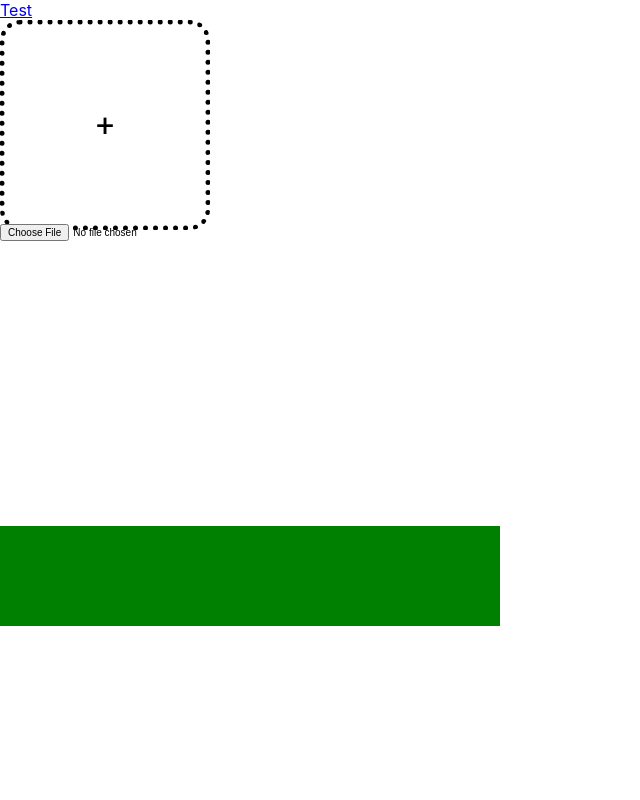
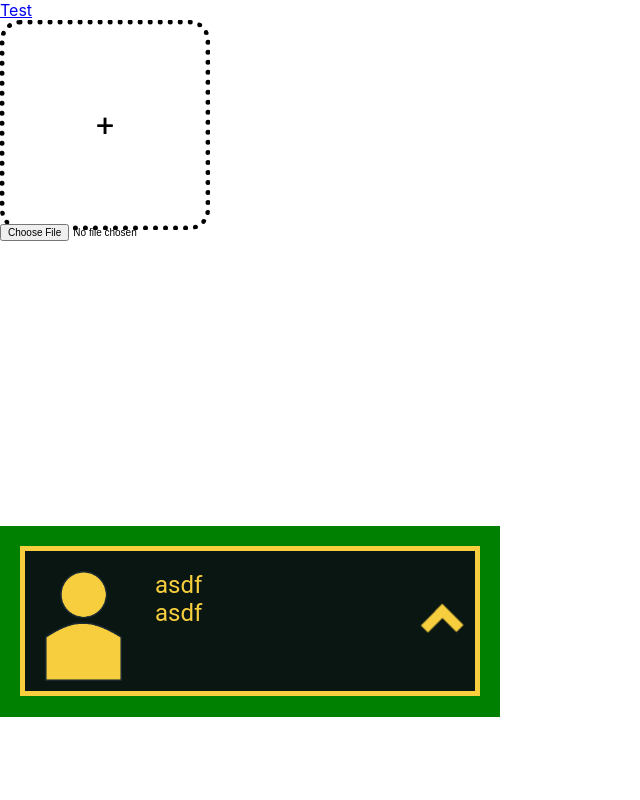
Before and after one commit to devteamepic/frontend, a React (Create React App) app: page /test in a window 1280 px wide. Shown: the top 800 px of the page, without its empty margins (0-640 px from the left). Built offline with nearby package versions, Linux system fonts and the light colour scheme.

Commit message:
rotation

```diff
--- a/src/components/core/atoms/Icon/Icon.js
+++ b/src/components/core/atoms/Icon/Icon.js
@@ -5,9 +5,10 @@ import v from '../../../../misc/images/v.png'
 import fileIcon from '../../../../misc/images/fileIcon.png'
 import profIcon from '../../../../misc/images/profIcon.png'
 
-const Icon = ({ icon, heightParam, widthParam, ...props }) => {
+const Icon = ({ icon, heightParam, widthParam, degree, ...props }) => {
     const [height] = useState(heightParam)
     const [width] = useState(widthParam)
+    const [rotateDegree, setRotateDegree] = useState(degree)
     const [icons] = useState({
         cross: cross,
         v: v,
@@ -15,8 +16,15 @@ const Icon = ({ icon, heightParam, widthParam, ...props }) => {
         person: profIcon
     })
 
+    console.log(rotateDegree)
+
+    useEffect(() => {
+        setRotateDegree(degree)
+    }, [degree])
+
     return(
         <IconStyled
+          rotateDegree = { rotateDegree }
           height = { height }
           width = { width }
         >
--- /dev/null
+++ b/src/components/core/molecules/ProfItem/ProfItem.js
@@ -0,0 +1,62 @@
+import React, { useState } from 'react'
+import ProfItemStyled from '../../../styled/molecules/profItemStyled'
+import colorScheme from '../../../../misc/colorScheme'
+import Icon from '../../atoms/Icon/Icon'
+import Text from '../../atoms/Text/Text'
+import { removeFileAction } from '../../../../redux/actions/addFileAction'
+import { connect } from 'react-redux'
+
+const ProfItem = ({ fileObject, dispatch, ...props }) => {
+  const [file] = useState(fileObject)
+    const [isUpsideDown, setIsUpsideDown] = useState(false)
+
+  const handleClick = () => {
+      setIsUpsideDown(!isUpsideDown)
+  }
+
+    return (
+        <ProfItemStyled
+          colorScheme = { colorScheme }
+        >
+          <Icon
+            heightParam = '110px'
+            widthParam = '110px'
+            icon = 'person'
+          />
+          <div style={{ textOverflow: 'ellipsis', whiteSpace: 'nowrap', overflow: 'hidden' }}>
+            <Text
+              size = 'medium'
+            >
+              asdf
+            </Text>
+            <Text
+              size = 'medium'
+            >
+              asdf
+            </Text>
+          </div>
+          <button
+            onClick = { handleClick }
+            style = {{
+              outline: 'none',
+              border: 'none',
+              background: 'none',
+              width: '50px',
+              height: '50px',
+              margin: isUpsideDown ? '25px 0 0 25px' : '0 0 0 25px',
+              padding: '0',
+              transform: 'translateY(25%) translateX(-25%)'
+            }}
+          >
+            <Icon
+              degree = { isUpsideDown ? '0' : '180' }
+              heightParam = '50px'
+              widthParam = '50px'
+              icon = 'v'
+            />
+          </button>
+        </ProfItemStyled>
+    )
+}
+
+export default connect() (ProfItem)
--- a/src/components/core/test.js
+++ b/src/components/core/test.js
@@ -1,7 +1,7 @@
 import React, { useState, useEffect } from 'react'
 import { connect } from 'react-redux'
 import '../../App.css'
-import FileItem from '../core/molecules/FileItem/FileItem'
+import ProfItem from '../core/molecules/ProfItem/ProfItem'
 import DragAndDrop from '../core/atoms/DragAndDrop/DragAndDrop'
 import Input from '../core/atoms/Input/Input'
 
@@ -25,15 +25,7 @@ const Test = ({ files, concern, dispatch, ...props }) => {
             type = 'file'
           />
           <ul style={{ listStyleType: 'none', width: '500px', backgroundColor: 'green', margin: '0', padding: '20px 0 1px 0', boxSizing: 'border-box', minHeight: '100px' }}>
-            { file.map(file => {
-                return (
-                  <FileItem
-                    key = { file.size }
-                    fileObject = { file }
-                  />
-                )
-              })
-            }
+            <ProfItem/>
           </ul>
         </div>
     )
--- a/src/components/styled/atoms/iconStyled.js
+++ b/src/components/styled/atoms/iconStyled.js
@@ -3,5 +3,6 @@ import styled from 'styled-components'
 const IconStyled = styled.div`
 height: ${ props => props.height };
 width: ${ props => props.width};
+transform: rotate(${ props => props.rotateDegree }deg);
 `
 export default IconStyled
--- /dev/null
+++ b/src/components/styled/molecules/profItemStyled.js
@@ -0,0 +1,15 @@
+import styled from 'styled-components'
+
+const ProfItemStyled = styled.li`
+height: 150px;
+background-color: ${ props => props.colorScheme.steel };
+color: ${ props => props.colorScheme.marigold };
+border: 5px solid ${ props => props.colorScheme.marigold };
+margin: 0 20px 20px 20px;
+padding: 20px 20px 0 20px;
+box-sizing: border-box;
+display: grid;
+grid-template-columns: 110px 250px auto;
+`
+
+export default ProfItemStyled
```
